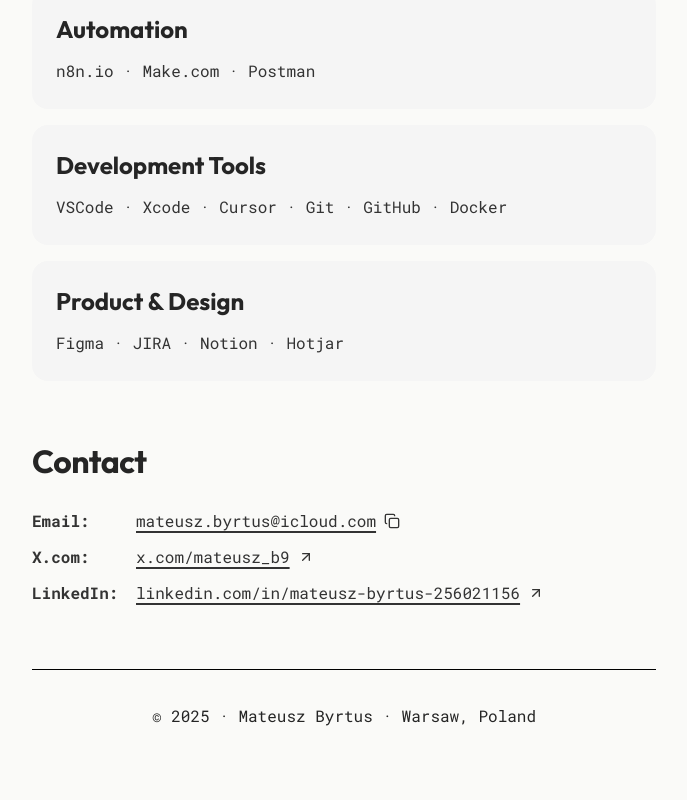
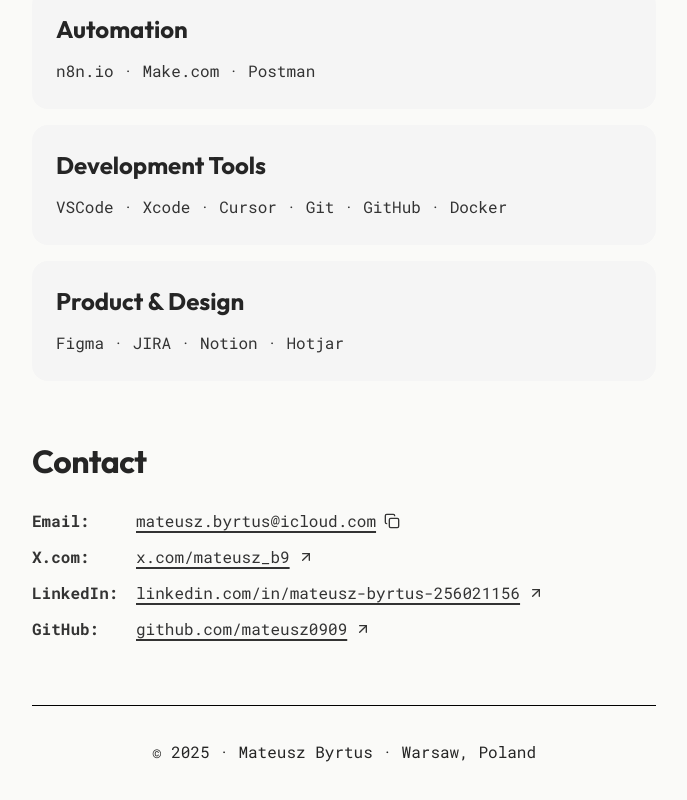
Before and after one commit to mateusz0909/minimal-portfolio, a Next.js app: page / in a window 1280 px wide. Shown: the part 5091-5891 px from the top of the page, without its empty margins (296-983 px from the left). Built offline with nearby package versions, Linux system fonts and the light colour scheme; no server answers.

Commit message:
Add GitHub profile link

```diff
--- a/app/(site)/page.tsx
+++ b/app/(site)/page.tsx
@@ -31,7 +31,7 @@ export default function Page() {
           jobTitle: 'Product Builder',
           address: { '@type': 'PostalAddress', addressLocality: 'Warsaw', addressCountry: 'PL' },
           url: process.env.NEXT_PUBLIC_SITE_URL || 'http://localhost:3000',
-          sameAs: ['https://x.com/mateusz_b9'],
+          sameAs: ['https://x.com/mateusz_b9', 'https://github.com/mateusz0909'],
           email: 'mailto:mateusz.byrtus@icloud.com',
         })}
       </Script>
@@ -292,6 +292,19 @@ export default function Page() {
               <ArrowUpRight className="h-4 w-4 shrink-0" aria-hidden />
             </a>
           </div>
+
+          <div className="md:grid md:grid-cols-[88px_1fr] md:items-baseline md:gap-x-4">
+            <span className="text-[16px] font-bold text-[var(--body)] whitespace-nowrap">GitHub:</span>
+            <a
+              href="https://github.com/mateusz0909"
+              target="_blank"
+              rel="noopener noreferrer"
+              className="mt-1 md:mt-0 inline-flex items-center gap-2 text-[16px] leading-6 text-[var(--body)] underline decoration-2 underline-offset-4 hover:opacity-70"
+            >
+              <span className="min-w-0 break-words">github.com/mateusz0909</span>
+              <ArrowUpRight className="h-4 w-4 shrink-0" aria-hidden />
+            </a>
+          </div>
         </div>
       </section>
 
```
